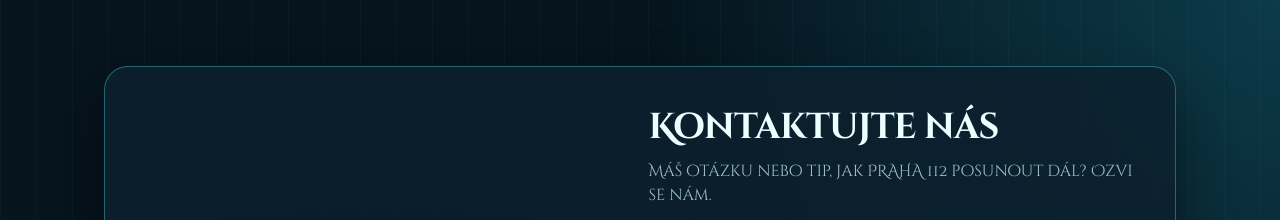
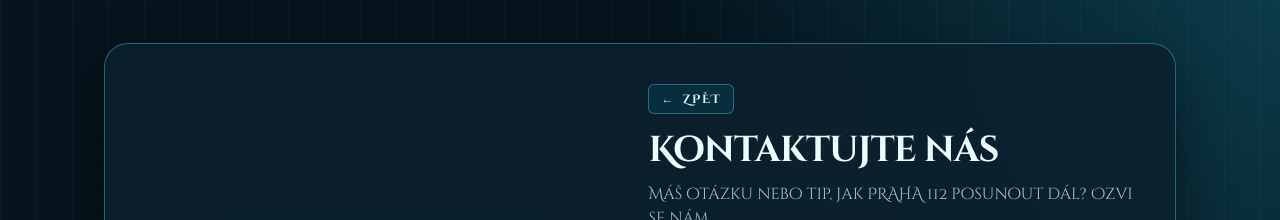
Before and after one commit to maxnesss/praha211, a Next.js app: page /kontaktujte-nas in a window 1280 px wide. Shown: the top 220 px of the page. Built offline with nearby package versions, Linux system fonts and the light colour scheme; no server answers.

Commit message:
Přidat tlačítko zpět na stránku Kontaktujte nás

```diff
--- a/app/kontaktujte-nas/page.tsx
+++ b/app/kontaktujte-nas/page.tsx
@@ -2,6 +2,7 @@
 
 import Image from "next/image";
 import Link from "next/link";
+import { useRouter } from "next/navigation";
 import type { FormEvent } from "react";
 import { useState } from "react";
 import metro from "@/app/metro-theme.module.css";
@@ -13,9 +14,19 @@
 } from "@/lib/validation/contact";
 
 export default function ContactPage() {
+  const router = useRouter();
   const [error, setError] = useState<string | null>(null);
   const [success, setSuccess] = useState<string | null>(null);
   const [isSubmitting, setIsSubmitting] = useState(false);
+
+  function handleBack() {
+    if (window.history.length > 1) {
+      router.back();
+      return;
+    }
+
+    router.push("/");
+  }
 
   async function handleSubmit(event: FormEvent<HTMLFormElement>) {
     event.preventDefault();
@@ -84,7 +95,16 @@
           </div>
 
           <div>
-            <h1 className="text-3xl font-semibold tracking-tight text-cyan-50 sm:text-4xl">
+            <button
+              type="button"
+              onClick={handleBack}
+              className="inline-flex items-center gap-2 rounded-md border border-cyan-300/35 bg-cyan-500/10 px-3 py-1.5 text-xs font-semibold uppercase tracking-[0.12em] text-cyan-100 transition-colors hover:bg-cyan-500/20"
+            >
+              <span aria-hidden="true">←</span>
+              Zpět
+            </button>
+
+            <h1 className="mt-4 text-3xl font-semibold tracking-tight text-cyan-50 sm:text-4xl">
               Kontaktujte nás
             </h1>
             <p className="mt-3 text-sm text-cyan-100/75 sm:text-base">
```
